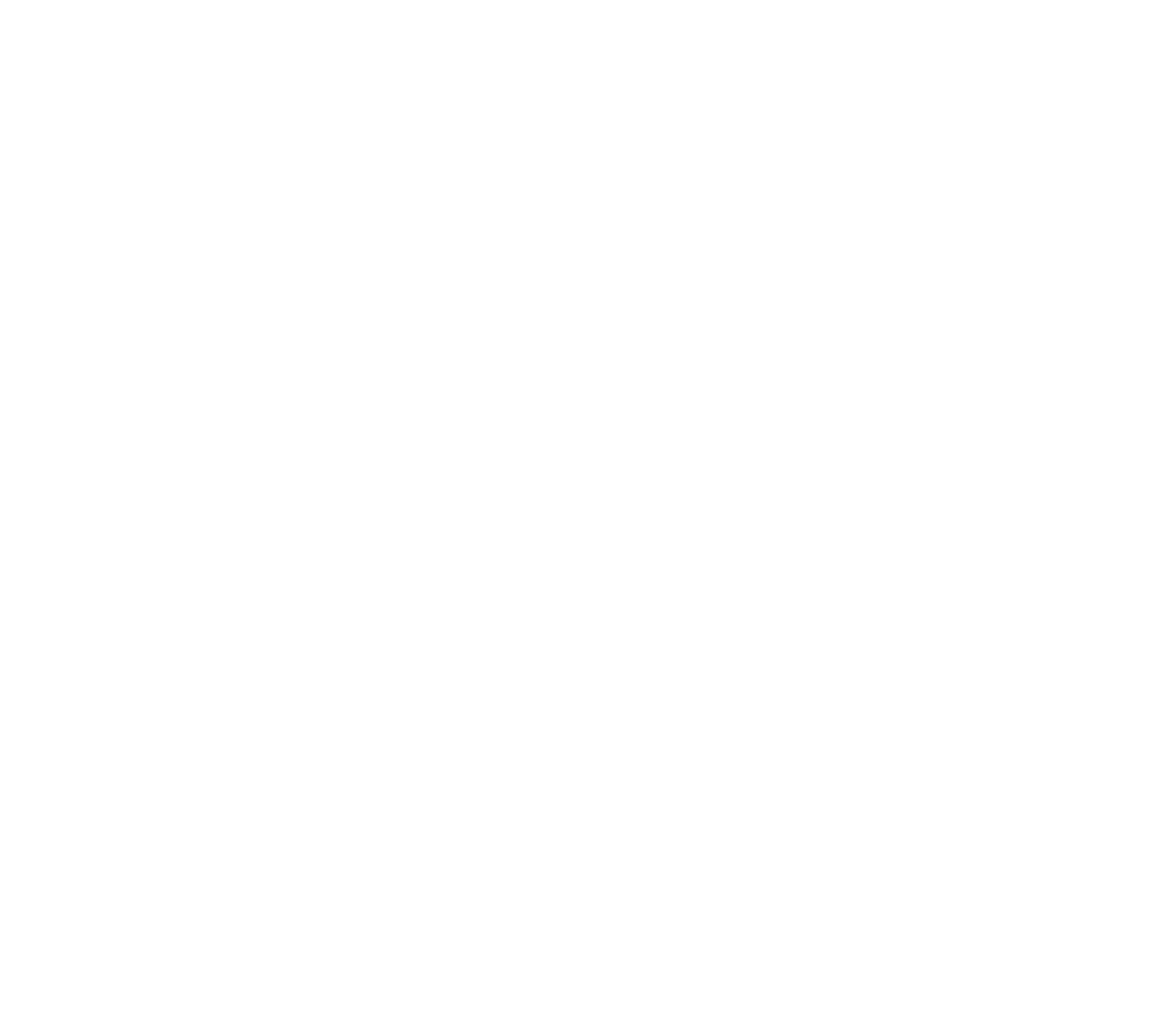
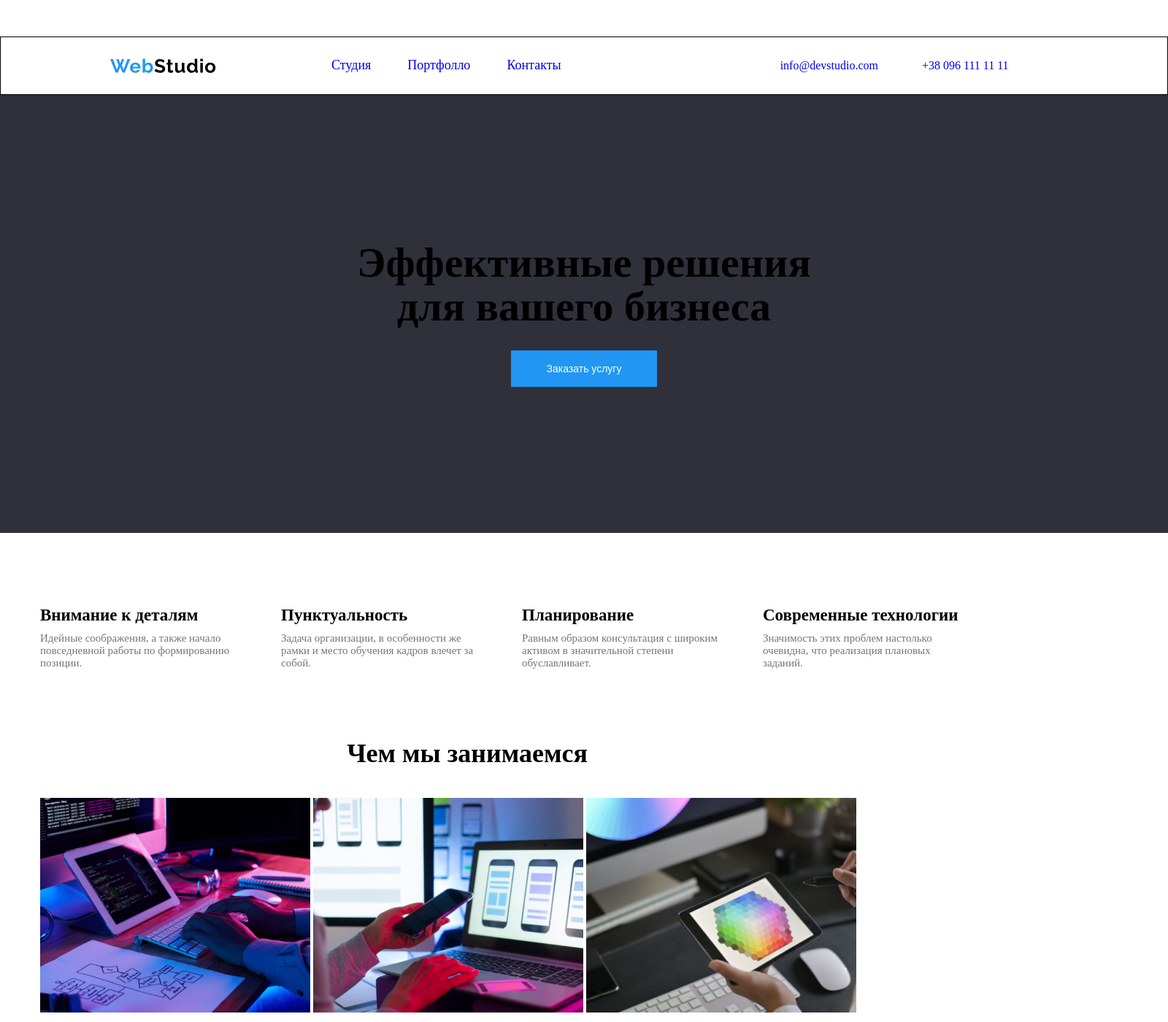
Before and after one commit to atxam44/githubtest1, a plain HTML site: page index.html in a window 1280 px wide. Shown: the top 1400 px of the page at 73% size, 1600 px wide, since content can reach past the window. Before the commit the page ends 800 px from the top, so only its background shows below. Drawn offline with Linux system fonts and the light colour scheme.

Commit message:
first commit

```diff
--- a/index.html
+++ b/index.html
@@ -11,10 +11,102 @@
     <header>
         <div class="container">
             <nav class="navbar">
+                <img class="nav-rsm" src="./images/WebStudio.svg" alt="">
 
+                <ul class="nav-list">
+                    <li><a href="#" class="nav-link">Студия</a></li>
+                    <li><a href="#" class="nav-link">Портфолло</a></li>
+                    <li><a href="#" class="nav-link">Контакты</a></li>
+                </ul>
+                <ul class="nav-email">
+                    <li><a href="#" class="nav-elmao">info@devstudio.com</a></li>
+                    <li><a href="#" class="nav-elma">+38 096 111 11 11</a></li>
+                </ul>
             </nav>
+            <div class="hero">
+                <div class="hero-wrapper">
+                    <div class="hero-title">
+                        <h1>Эффективные решения <br>для вашего бизнеса</h1>
+                    </div>
+                    <button class="hero-btn">Заказать услугу</button>
+
+                </div>
+            </div>
         </div>
     </header>
+
+    <!-- ============header end ============== -->
+
+
+    <main>
+        <div class="container1">
+            <div class="cards">
+
+                <div class="card1">
+                    <h3 class="card-title">Внимание к деталям</h3>
+                    <p class="card-text">Идейные соображения, а также начало повседневной работы по формированию позиции.</p>
+                </div>
+
+                <div class="card2">
+                    <h3 class="card-title">Пунктуальность</h3>
+                    <p class="card-text">Задача организации, в особенности же рамки и место обучения кадров влечет за собой.</p>
+                </div>
+
+                <div class="card3">
+                    <h3 class="card-title">Планирование</h3>
+                    <p class="card-text">Равным образом консультация с широким активом в значительной степени обуславливает.</p>
+                </div>
+
+                <div class="card4">
+                    <h3 class="card-title">Современные технологии</h3>
+                    <p class="card-text">Значимость этих проблем настолько очевидна, что реализация плановых заданий.</p>
+                </div>
+
+            </div>
+
+            <div class="wrapper">
+                <h1 class="box-title">Чем мы занимаемся</h1>
+
+                 <img src="./images/img.png" alt="">
+                 <img src="./images/imgs.png" alt="">
+                 <img src="./images/rsm.png" alt="">
+                </div>
+            </div>
+
+
+
+        </div>
+    </main>
+
+    <!-- ======== main end ========== -->
+
+
+
+    <section>
+        <div class="container2">
+            <h1 class="section-title">Наша команда</h1>
+            <div class="boxs">
+                <img class="box" src="./images/imgr.png" alt="">
+                <img class="box" src="./images/imgl.png" alt="">
+                <img class="box" src="./images/imgy.png" alt="">
+                <img class="box" src="./images/imgj.png" alt="">
+            </div>
+        </div>
+    </section>
+
+    <!-- ========= section end =========== -->
+
+
+    <footer>
+        <div class="container4">
+            <div class="footre">
+                <img class="foot-img" src="./images/WebStudio.svg" alt="">
+               <h4>г. Киев, пр-т Леси Украинки, 26</h4>
+               <h4>info@example.com</h4>
+               <h4>+38 099 111 11 11</h4>
+            </div>
+        </div>
+    </footer>
 
 
 
--- a/style.css
+++ b/style.css
@@ -0,0 +1,195 @@
+*{
+    margin: 0;
+    padding: 0;
+    text-decoration: none;
+    list-style: none;
+    box-sizing: border-box;
+}
+
+.container{
+    width: 1600px;
+    margin: 50px auto;
+}
+
+.navbar{
+    width: 1600px;
+    height: 80px;
+    display: flex;
+    align-items: center;
+    border: 1px black solid;
+}
+
+.nav-rsm{
+    width: 145px;
+    height: 31px;
+    position: absolute;
+    margin-left: 150px;
+    font-size: 26px;
+    font-weight: 700px;
+}
+
+.nav-list{
+    margin-left: 453px;
+    display: flex;
+    gap: 50px;
+}
+
+.nav-link{
+    font-size: 18px;
+    font-weight: 500px;
+    line-height: 14px;
+}
+
+.nav-link:hover{
+    transition: 0.5s;
+    color: #2196F3;
+}
+
+.nav-email{
+    display: flex;
+    gap: 50px;
+}
+
+.nav-elma{
+    margin-left: 10px;
+    font-size: 16px;
+}
+.nav-elmao{
+    margin-left: 300px;
+    font-size: 16px;
+}
+
+.nav-elma:hover{
+    transition: 0.5s;
+    color: #2196F3;
+}
+
+.nav-elmao:hover{
+    transition: 0.5s;
+    color: #2196F3;
+}
+
+.hero{
+    width: 1600px;
+    height: 600px;
+    background-color: #2F303A;
+}
+
+.hero-wrapper{
+    display: flex;
+    flex-direction: column;
+    align-items: center;
+}
+
+.hero-title{
+    width: 696px;
+    height: 120px;
+    margin-top: 200px;
+    font-weight: 900px;
+    font-size: 29px;
+    line-height: 60px;
+    text-align: center;
+}
+
+.hero-btn{
+    width: 200px;
+    height: 50px;
+    margin-top: 30px;
+    color: #FFFFFF;
+    background-color: #2196F3;
+    border: 4px;
+    font-weight: 100px;
+    font-size: 14px;
+}
+
+/* ============ HEADER END ========== */
+
+
+.container1{
+    width: 1170px;
+    margin: 100px auto;
+}
+
+.cards{
+    height: 101px;
+    display: flex;
+    gap: 60px;
+}
+
+
+.card-title{
+    font-weight: 700px;
+    font-size: 23px;
+}
+
+.card-text{
+    width: 270px;
+    height: 75px;
+    color: #757575;
+    margin-top: 10px;
+    font-size: 15px;
+}
+
+.wrapper{
+    width: 1170px;
+    height: 386px;
+    margin-top: 80px;
+}
+
+.box-title{
+    padding-bottom: 40px;
+    font-size: 36px;
+    text-align: center;
+}
+
+
+
+/* ===== main end ======= */
+
+
+.container2{
+    width: 1600px;
+    height: 649px;
+    margin: 0 auto;
+    background-color: #F5F4FA;
+}
+
+.section-title{
+    padding-top: 80px;
+    text-align: center;
+    font-size: 36px;
+}
+
+.boxs{
+    text-align: center;
+    padding-top: 60px;
+}
+
+.box{
+    width: 270px;
+    height: 260px;
+    padding-left: 30px;
+}
+
+/* =======section end======= */
+
+.container4{
+    width: 1600px;
+    height: 252px;
+    margin: 0 auto;
+    background-color: #2F303A;
+}
+
+.footre{
+    padding-left: 150px;
+}
+
+.foot-img{
+    padding-top: 80px;
+}
+
+h4{
+    padding-top: 20px;
+    color: #FFFFFF;
+    font-size: 16px;
+}
```
Also changed, not shown: images/WebStudio.svg (added), images/img.png (added), images/imgj.png (added), images/imgl.png (added), images/imgr.png (added), images/imgs.png (added), images/imgy.png (added), images/rsm.png (added).
